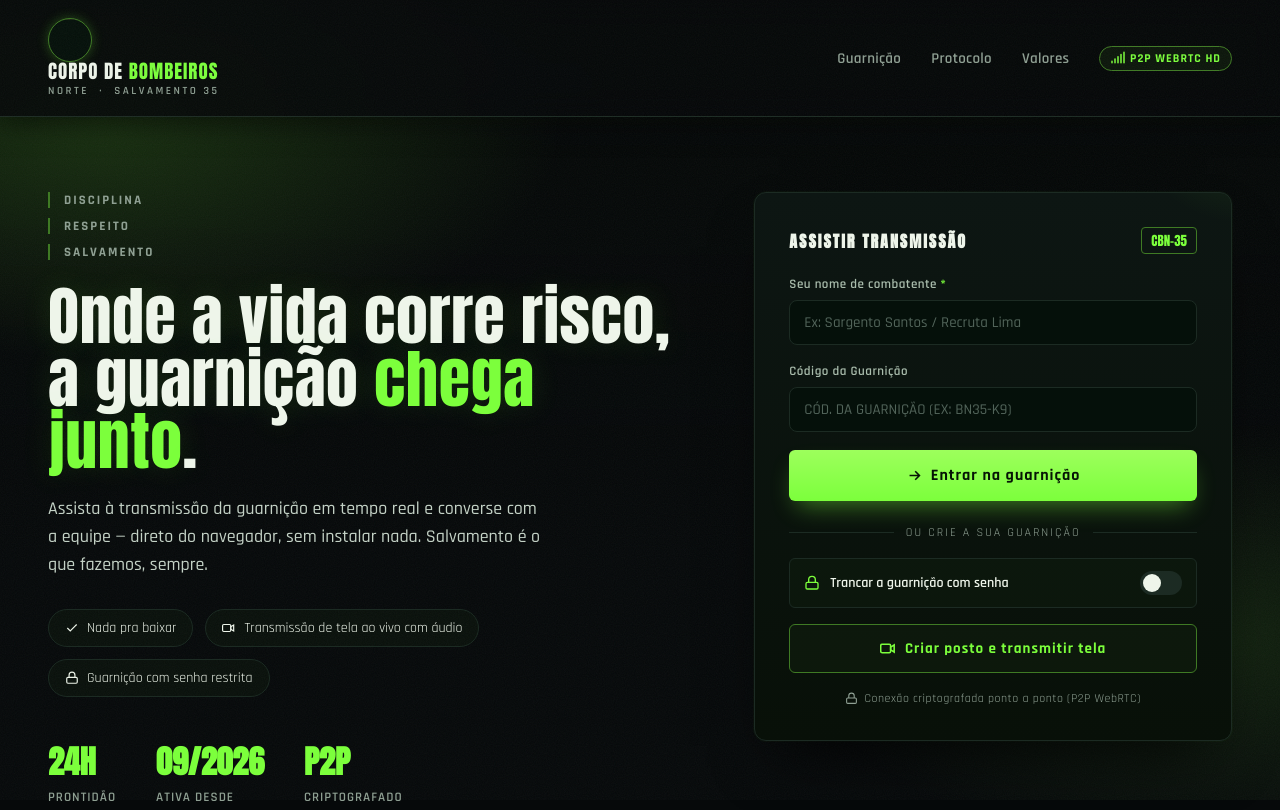
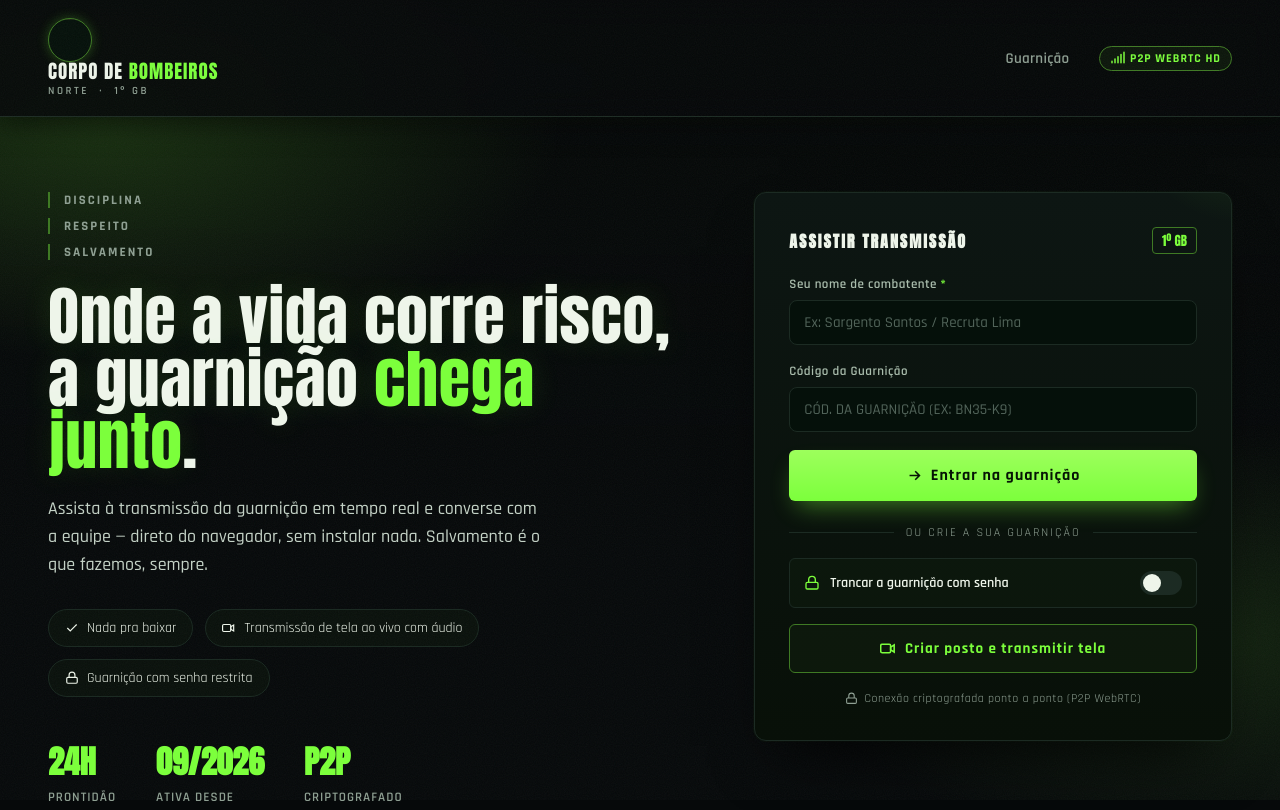
Before and after one commit to lucena-devr/valleybomb, a website: page public/index.html in a window 1280 px wide. Shown: the top 810 px of the page. Drawn offline with Linux system fonts and the light colour scheme.

Commit message:
Update title and footer information in index.html

```diff
--- a/public/index.html
+++ b/public/index.html
@@ -3,7 +3,7 @@
 <head>
     <meta charset="UTF-8">
     <meta name="viewport" content="width=device-width, initial-scale=1.0">
-    <title>Corpo de Bombeiros Norte · Salvamento 35</title>
+    <title>Corpo de Bombeiros Norte · 1º GB - VALLEY RP</title>
     <!-- Fonts -->
     <link rel="preconnect" href="https://fonts.googleapis.com">
     <link rel="preconnect" href="https://fonts.gstatic.com" crossorigin>
@@ -27,13 +27,11 @@
                 </div>
                 <div>
                     <div class="brand-name">CORPO DE <span>BOMBEIROS</span></div>
-                    <div class="brand-sub">NORTE &nbsp;·&nbsp; SALVAMENTO 35</div>
+                    <div class="brand-sub">NORTE &nbsp;·&nbsp; 1º GB</div>
                 </div>
             </a>
             <nav style="display:flex; gap: 30px; align-items:center;">
                 <a href="#entrar" style="color: var(--grey); text-decoration: none; font-size: 15px; font-weight: 600; letter-spacing: .3px;">Guarnição</a>
-                <a href="#como-funciona" style="color: var(--grey); text-decoration: none; font-size: 15px; font-weight: 600; letter-spacing: .3px;">Protocolo</a>
-                <a href="#valores" style="color: var(--grey); text-decoration: none; font-size: 15px; font-weight: 600; letter-spacing: .3px;">Valores</a>
                 <span style="font-size: 12px; color: var(--green); background: rgba(124,255,60,0.06); border: 1px solid var(--green-dim); padding: 4px 10px; border-radius: 999px; font-weight: 700; letter-spacing: 1px;">
                     <i class="fa-solid fa-signal text-xs mr-1"></i> P2P WEBRTC HD
                 </span>
@@ -97,7 +95,7 @@
                     ASSISTIR TRANSMISSÃO
                 </h3>
                 <span class="badge-num" style="font-family:'Anton', sans-serif; font-size: 13px; color: var(--green); border: 1px solid var(--green-dim); padding: 3px 9px; border-radius: 4px;">
-                    CBN-35
+                    1º GB
                 </span>
             </div>
 
@@ -224,7 +222,7 @@
             MAIS QUE UMA EQUIPE, UMA FAMÍLIA
         </div>
         <div style="font-size: 11px; color: #52645a;">
-            CORPO DE BOMBEIROS NORTE &bull; SALVAMENTO 35
+            CORPO DE BOMBEIROS NORTE &bull; DEV: CLEITIN VALLEY
         </div>
     </footer>
 
```
